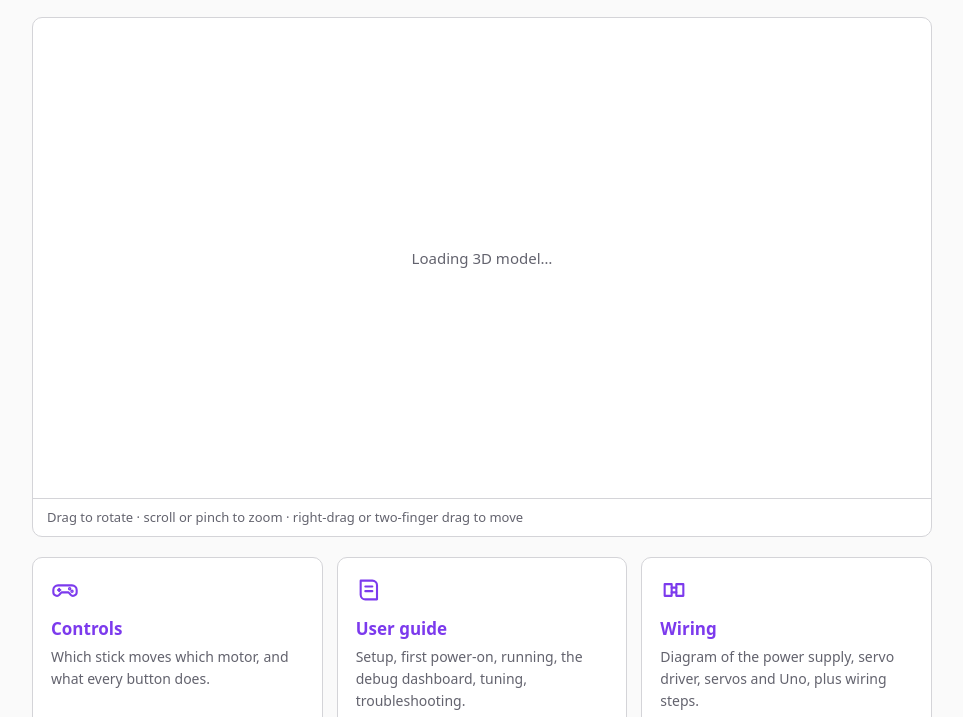
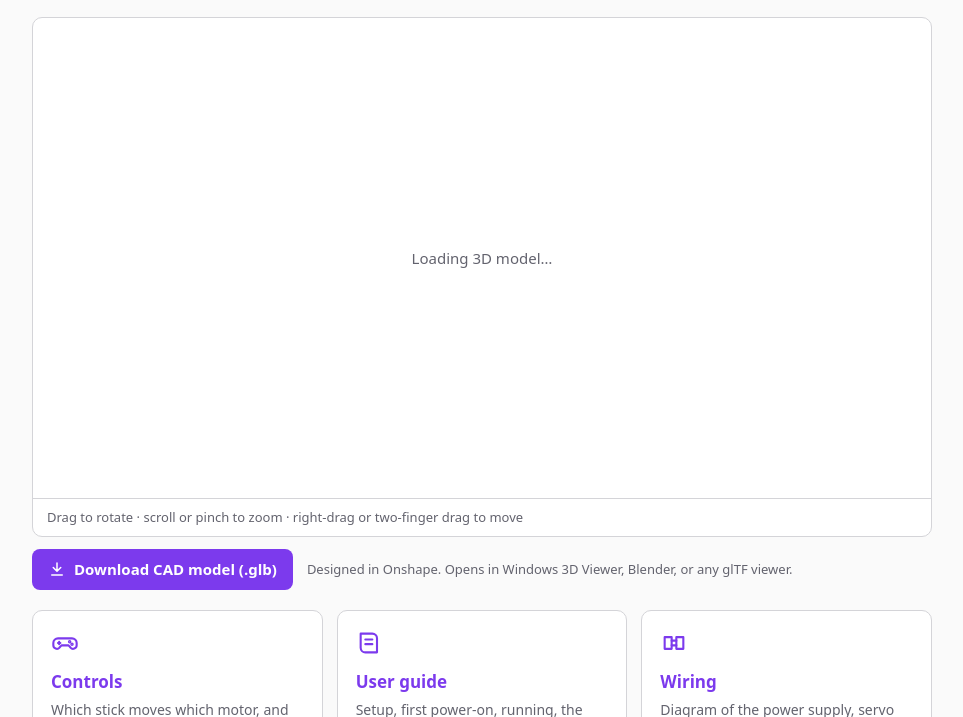
Before and after one commit to benflowers012/6dof-arm, a plain HTML site: page docs/index.html in a window 1280 px wide. Shown: the part 83-800 px from the top of the page, without its empty margins (158-1121 px from the left). Drawn offline with nearby package versions, Linux system fonts and the light colour scheme.

Commit message:
docs: CAD download button under the 3D viewer
Co-Authored-By: Claude Opus 5.5 <noreply@anthropic.com>

```diff
--- a/docs/index.html
+++ b/docs/index.html
@@ -18,6 +18,11 @@
   .viewer { margin-top: 20px; border: 1px solid var(--ln); border-radius: var(--r); background: var(--cd); overflow: hidden; }
   .viewer model-viewer { display: block; width: 100%; height: clamp(300px, 55vw, 480px); --poster-color: transparent; }
   .viewer .loading { display: flex; height: 100%; align-items: center; justify-content: center; color: var(--mut); }
+  .dl { display: flex; flex-wrap: wrap; align-items: center; gap: 8px 14px; margin-top: 12px; }
+  .dl .hint { font-size: 13px; color: var(--mut); }
+  .btn-dl { display: inline-flex; align-items: center; gap: 8px; padding: 9px 16px; border-radius: 8px; background: var(--acc); color: #fff; font-weight: 600; text-decoration: none; }
+  .btn-dl:hover { filter: brightness(1.1); }
+  .btn-dl svg { width: 18px; height: 18px; stroke: currentColor; fill: none; stroke-width: 2; stroke-linecap: round; stroke-linejoin: round; }
   .viewer .hint { margin: 0; padding: 8px 14px; font-size: 13px; color: var(--mut); border-top: 1px solid var(--ln); }
 </style>
 <script type="module" src="https://cdn.jsdelivr.net/npm/@google/model-viewer@3.5.0/dist/model-viewer.min.js"></script>
@@ -40,6 +45,13 @@
       <div class="loading" slot="poster">Loading 3D model…</div>
     </model-viewer>
     <p class="hint">Drag to rotate · scroll or pinch to zoom · right-drag or two-finger drag to move</p>
+  </div>
+  <div class="dl">
+    <a class="btn-dl" href="arm.glb" download="6dof-arm.glb">
+      <svg viewBox="0 0 24 24"><path d="M12 4v11M7 10l5 5 5-5M5 20h14"/></svg>
+      Download CAD model (.glb)
+    </a>
+    <span class="hint">Designed in Onshape. Opens in Windows 3D Viewer, Blender, or any glTF viewer.</span>
   </div>
 
   <div class="cards">
```
